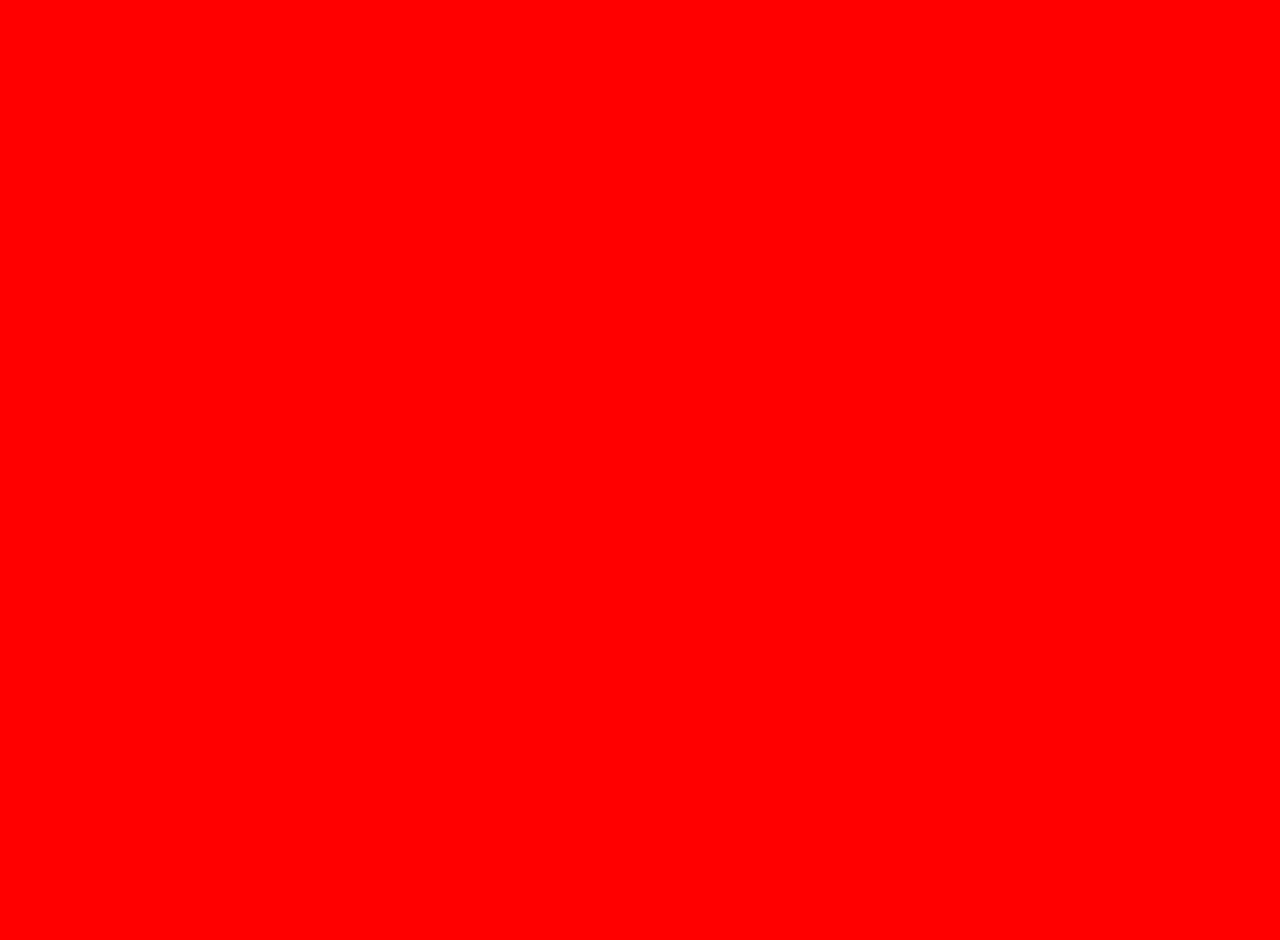
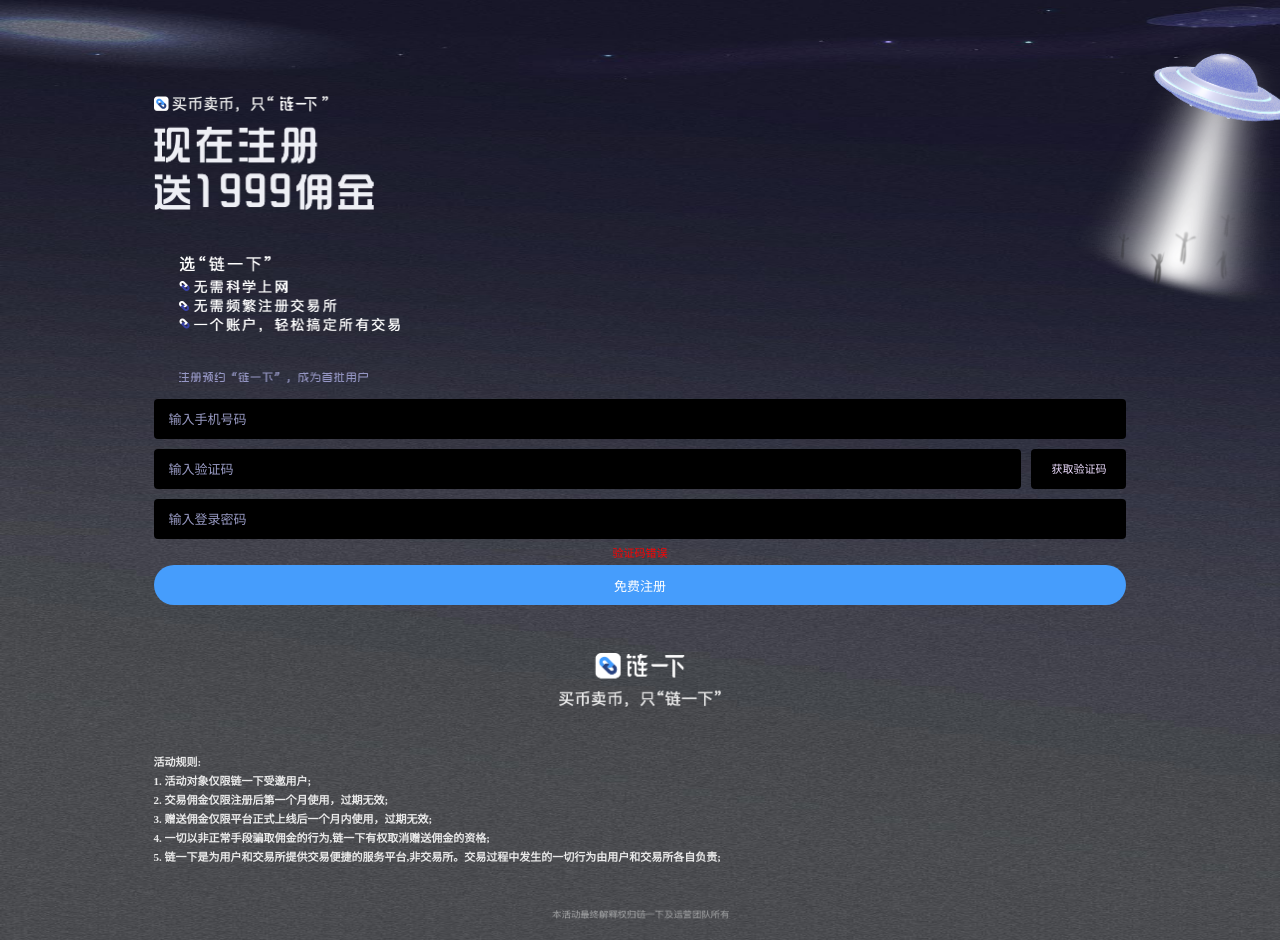
Before and after one commit to tanliangbang/h5, a website built with webpack: page src/index.html in a window 1280 px wide. Before the commit the page ends 800 px from the top, so only its background shows below. Built offline with nearby package versions, Linux system fonts and the light colour scheme.

Commit message:
2018-7-3

```diff
--- a/package.json
+++ b/package.json
@@ -6,7 +6,7 @@
   "scripts": {
     "test": "echo \"Error: no test specified\" && exit 1",
     "dev": "webpack --mode development",
-    "start": "webpack-dev-server --inline --progress --config webpack.config.js",
+    "start": "webpack-dev-server --inline --host 0.0.0.0 --progress --config webpack.config.js",
     "build": "webpack --mode production",
     "server": "webpack-dev-server --open"
   },
@@ -21,7 +21,7 @@
     "babel-preset-stage-2": "^6.24.1",
     "clean-webpack-plugin": "^0.1.19",
     "css-loader": "^0.28.11",
-    "extract-text-webpack-plugin": "^3.0.2",
+    "extract-text-webpack-plugin": "^4.0.0-beta.0",
     "has-ansi": "^3.0.0",
     "html-webpack-plugin": "^3.2.0",
     "icss-replace-symbols": "^1.1.0",
@@ -34,6 +34,7 @@
     "transform-runtime": "^0.0.0",
     "true-case-path": "^1.0.2",
     "uglifyjs-webpack-plugin": "^1.2.7",
+    "url-loader": "^1.0.1",
     "webpack": "^4.12.2",
     "webpack-cli": "^3.0.8",
     "webpack-dev-server": "^3.1.4"
--- a/src/css/index.scss
+++ b/src/css/index.scss
@@ -1,5 +1,153 @@
+*{
+  box-sizing: border-box;
+}
+input::-webkit-input-placeholder { /* WebKit browsers */
+  color: #989ac3;
+}
+
+input:-moz-placeholder { /* Mozilla Firefox 4 to 18 */
+  color: #989ac3;
+}
+input::-moz-placeholder {
+  color: #989ac3;
+}
+
+input:-ms-input-placeholder {
+  color: #989ac3;
+}
 html,body{
   padding:0px;
   margin:0px;
-  background:red;
+  width:100%;
+  background:url('./../img/bg.jpg') no-repeat;
+  background-size:100% 100%;
+  .top{
+    height:332px;
+    position:relative;
+    .ufo{
+      position:absolute;
+      right:0px;
+      top:43px;
+      width:214px;
+      height:264px;
+    }
+    .title{
+      position:absolute;
+      top:96px;
+      left:12%;
+      width:220px;
+      height:114px;
+      z-index:2;
+    }
+    .detail{
+      width:221px;
+      height:76px;
+      position:absolute;
+      left:14%;
+      top:256px;
+    }
+  }
+    .yuyue{
+      width:189px;
+      height:11px;
+      margin-left:14%;
+      margin-top:40px;
+    }
+    .from{
+      width:76%;
+      margin-left:12%;
+      margin-right:12%;
+      margin-top:12px;
+      .nomalInput{
+         input{
+           width:100%;
+           height:40px;
+           color:#fff;
+           font-size:13px;
+           background:#000;
+           border-radius:4px;
+           border:none;
+           padding-left:15px;
+         }
+      }
+      .codeInput{
+        padding-right:105px;
+        margin-top:10px;
+        margin-bottom:10px;
+        position:relative;
+        input{
+          width:100%;
+          padding-left:15px;
+          height:40px;
+          color:#fff;
+          font-size:13px;
+          background:#000;
+          border-radius:4px;
+          border:none;
+        }
+        span{
+          position:absolute;
+          right:0px;
+          top:0px;
+          width:95px;
+          height:40px;
+          font-size:11px;
+          color:#eeddff;
+          text-align: center;
+          line-height: 40px;
+          border-radius:4px;
+          background:#000;
+        }
+      }
+      .error{
+         margin-top:5px;
+         font-size:11px;
+         color:red;
+         text-align: center;
+      }
+      .submit{
+        margin-top:5px;
+        button{
+          width:100%;
+          height:40px;
+          border-radius: 40px;
+          background:#469dfc;
+          font-size:13px;
+          color:#fff;
+          border:none;
+        }
+      }
+    }
+    .logo{
+      text-align: center;
+      width:100%;
+      margin-top:48px;
+      img{
+        width:162px;
+        height:54px;
+      }
+    }
+    .rule{
+      margin-top:44px;
+      width:76%;
+      margin-left:12%;
+      margin-right:12%;
+      p{
+        line-height:15px;
+        margin:4px 0px;
+        font-size:11px;
+        font-weight: bold;
+        color:#e9e9e9;
+      }
+    }
+    .bottom{
+      width:100%;
+      text-align: center;
+      margin-top:40px;
+      margin-bottom:17px;
+      img{
+        width:177px;
+        height:9px;
+      }
+    }
 }
--- a/src/index.html
+++ b/src/index.html
@@ -12,5 +12,43 @@
     <meta http-equiv="x-dns-prefetch-control" content="off">
   </head>
   <body>
+     <div class="page">
+        <div class="top">
+          <img class="ufo" src="./img/img_ufo.png"/>
+          <img class="title" src="./img/img_kouhao.png"/>
+          <img class="detail" src="./img/img_3dian.png"/>
+        </div>
+        <img class="yuyue" src="./img/img_zhuce.png"/>
+         <div class="from">
+           <div class="nomalInput">
+               <input type="text" placeholder="输入手机号码"/>
+           </div>
+           <div class="codeInput">
+             <input type="text" placeholder="输入验证码" />
+             <span>获取验证码</span>
+           </div>
+             <div class="nomalInput">
+                 <input type="text" placeholder="输入登录密码"/>
+             </div>
+             <div class="error">验证码错误</div>
+             <div class="submit">
+                 <button>免费注册</button>
+             </div>
+         </div>
+         <div class="logo">
+             <img  src="./img/img_logo.png"/>
+         </div>
+         <div class="rule">
+             <p>活动规则:</p>
+             <p>1. 活动对象仅限链一下受邀用户;</p>
+             <p>2. 交易佣金仅限注册后第一个月使用，过期无效;</p>
+             <p>3. 赠送佣金仅限平台正式上线后一个月内使用，过期无效;</p>
+             <p>4. 一切以非正常手段骗取佣金的行为,链一下有权取消赠送佣金的资格;</p>
+             <p>5. 链一下是为用户和交易所提供交易便捷的服务平台,非交易所。交易过程中发生的一切行为由用户和交易所各自负责;</p>
+         </div>
+         <div class="bottom">
+            <img src="./img/img_dibu.png"/>
+         </div>
+     </div>
   </body>
 </html>
--- a/webpack.config.js
+++ b/webpack.config.js
@@ -25,6 +25,9 @@
                     'sass-loader'
                 ]
             })
+        },{
+            test: /\.(png|jpe?g|gif|svg)(\?.*)?$/,
+            loader: 'url-loader'
         }]
     },
     devtool: 'eval-source-map',
```
Also changed, not shown: src/img/bg.jpg (added), src/img/icon_cuowutishi.png (added), src/img/img_3dian.png (added), src/img/img_dibu.png (added), src/img/img_kouhao.png (added), src/img/img_kouhao2.png (added), src/img/img_logo.png (added), src/img/img_ufo.png (added), src/img/img_zhuce.png (added), src/img/二维码.png (added), src/img/链一下H5_75002.jpg (added), 1 other file.
